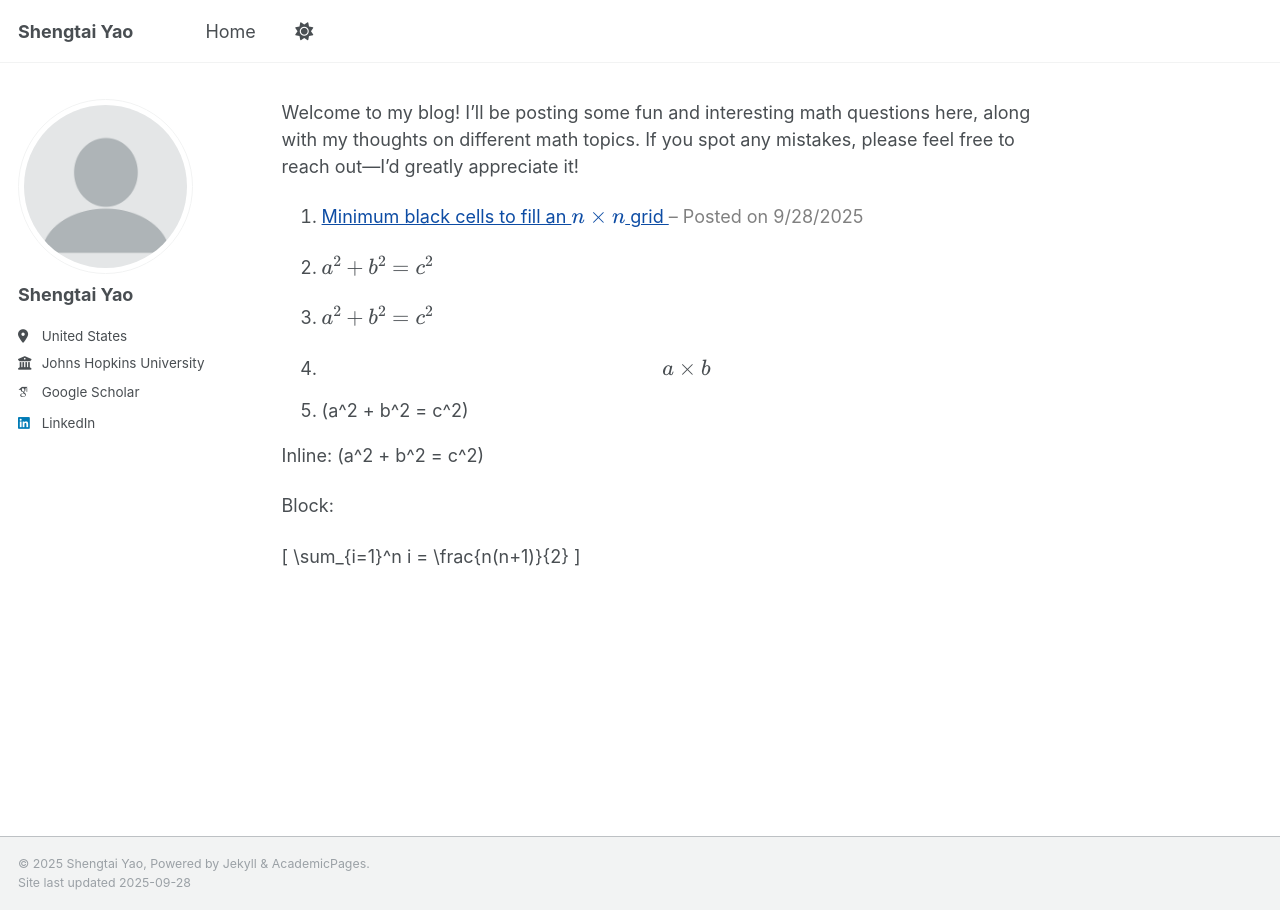
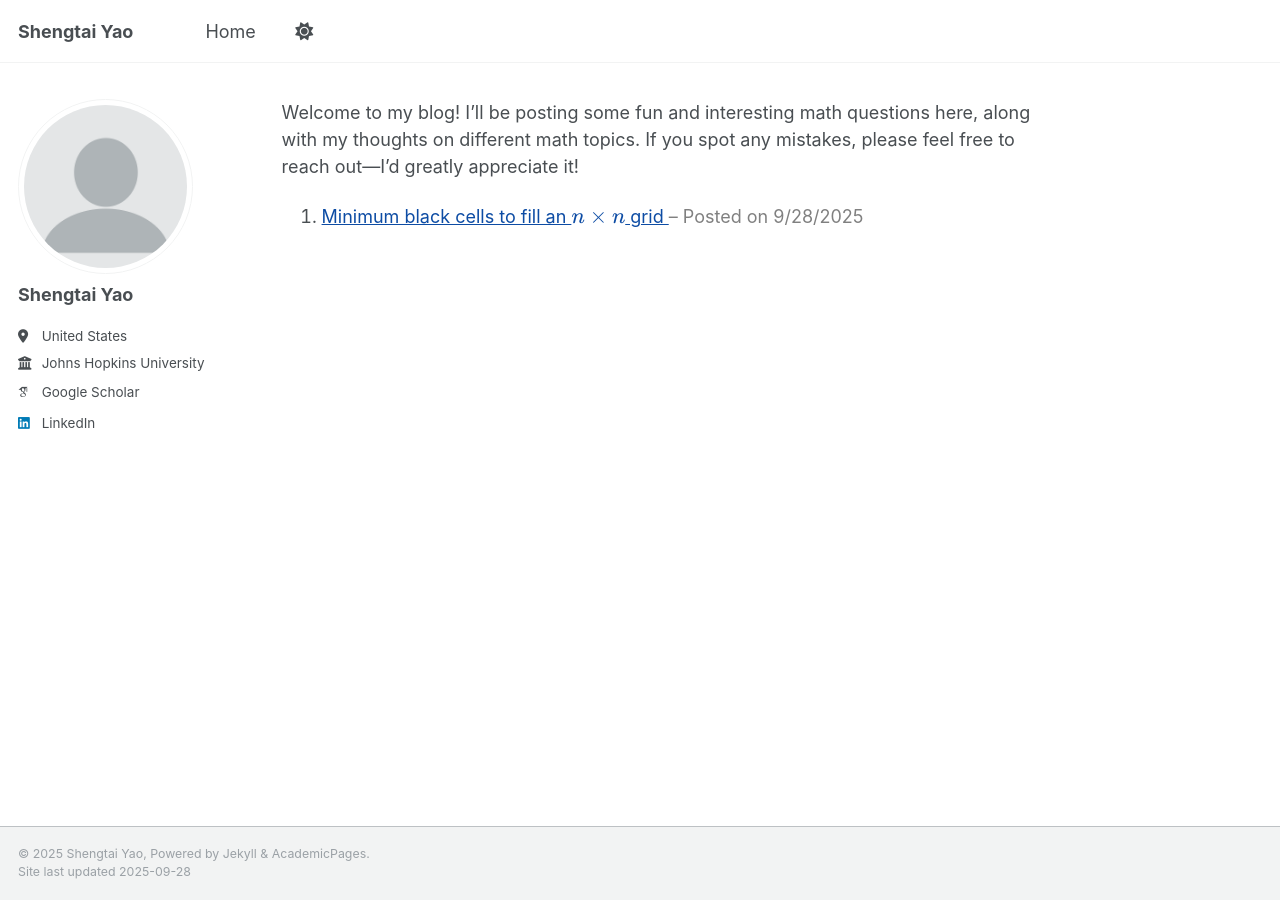
Before and after one commit to Yaoshengtai/Yaoshengtai.github.io, a Jekyll site: the page built from _pages/blog.md, in a window 1280 px wide. Built offline with Jekyll 4.4.1, drawn with Linux system fonts in a browser that asks for light colours; some web fonts are replaced; some of the changed lines change nothing that is shown.

Commit message:
Update blog.md

```diff
--- a/_pages/blog.md
+++ b/_pages/blog.md
@@ -4,22 +4,6 @@ title: "My Blog"
 author_profile: true
 
 ---
-
-Welcome to my blog! I’ll be posting some fun and interesting math questions here, along with my thoughts on different math topics. If you spot any mistakes, please feel free to reach out—I’d greatly appreciate it!
-
-1. <a href="/blog/minimum_black_cells/">
-  Minimum black cells to fill an \\( n \times n \\) grid
-</a>   <span style="color: gray;"> -- Posted on 9/28/2025</span>
-
-
-2. \\( a^2+b^2=c^2 \\)
-
-3. \\(a^2 + b^2 = c^2\\)
-
-4. $$ a \times b$$
-
-5. \(a^2 + b^2 = c^2\)
-
 
 <script>
   window.MathJax = {
@@ -29,12 +13,10 @@ Welcome to my blog! I’ll be posting some fun and interesting math questions he
     }
   };
 </script>
+
 <script src="https://cdn.jsdelivr.net/npm/mathjax@3/es5/tex-mml-chtml.js" async></script>
+Welcome to my blog! I’ll be posting some fun and interesting math questions here, along with my thoughts on different math topics. If you spot any mistakes, please feel free to reach out—I’d greatly appreciate it!
 
-Inline: \(a^2 + b^2 = c^2\)
-
-Block:
-
-\[
-\sum_{i=1}^n i = \frac{n(n+1)}{2}
-\]
+1. <a href="/blog/minimum_black_cells/">
+  Minimum black cells to fill an \\( n \times n \\) grid
+</a>   <span style="color: gray;"> -- Posted on 9/28/2025</span>
```
